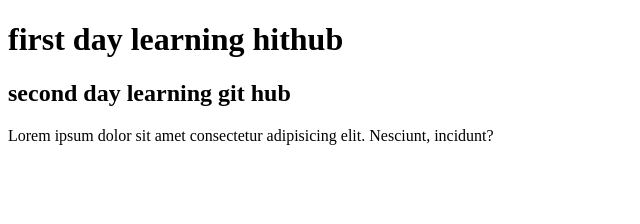
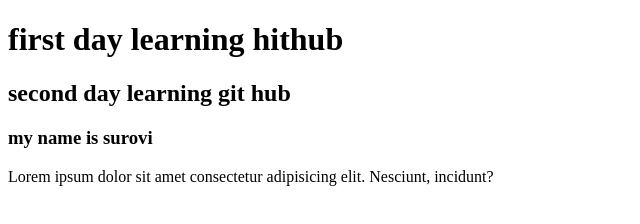
Before and after one commit to surovitasnia/first-website, a plain HTML site: page index.html in a window 1280 px wide. Shown: the whole page, without its empty margins (0-640 px from the left). Drawn offline with Linux system fonts and the light colour scheme.

Commit message:
first commit

```diff
--- a/index.html
+++ b/index.html
@@ -8,6 +8,7 @@
     <body>
         <h1>first day learning hithub</h1>
         <h2>second day learning git hub </h2>
+        <h3>my name is surovi</h3>
         <p>Lorem ipsum dolor sit amet consectetur adipisicing elit. Nesciunt, incidunt?</p>
     </body>
 </body>
```
